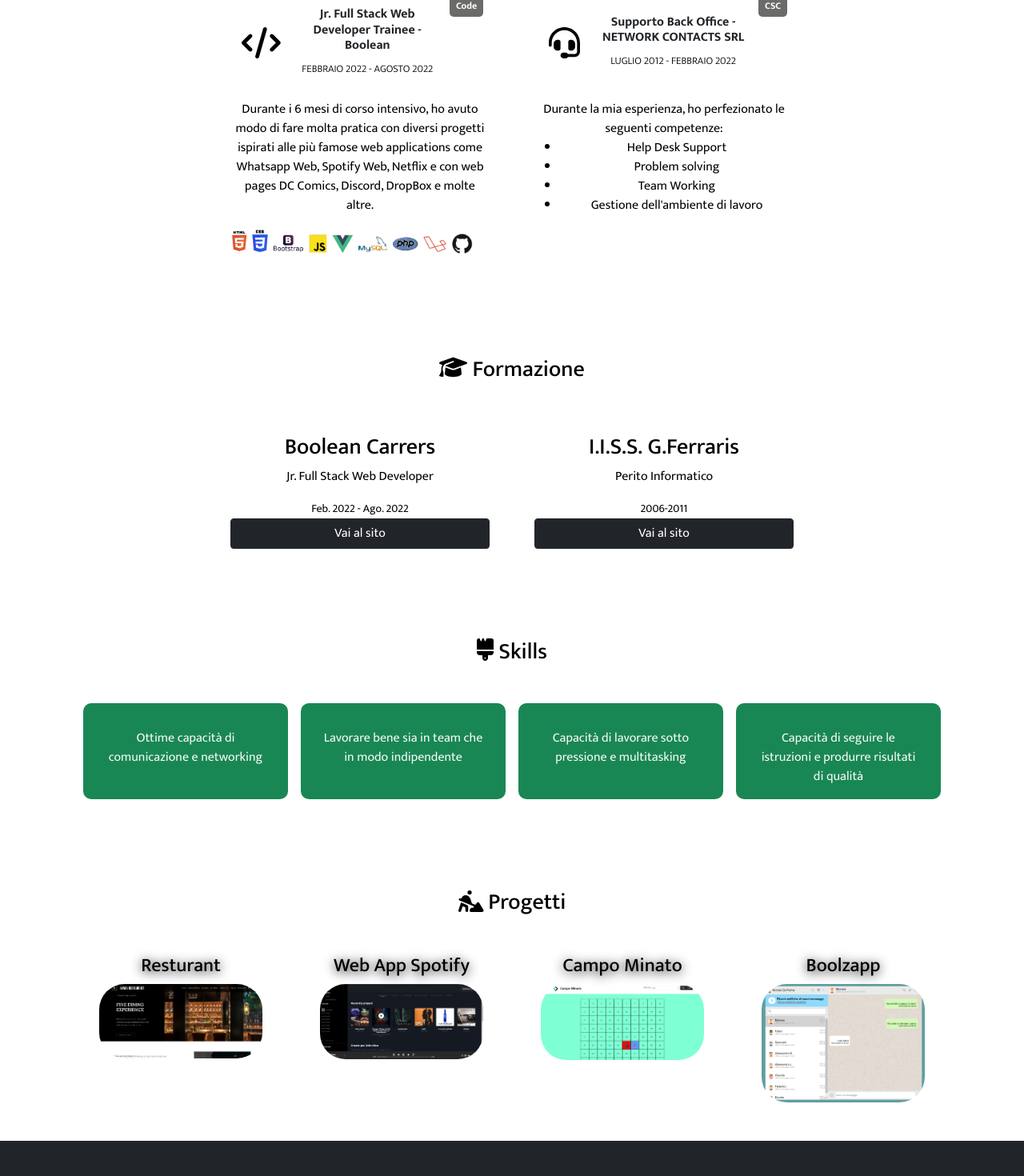
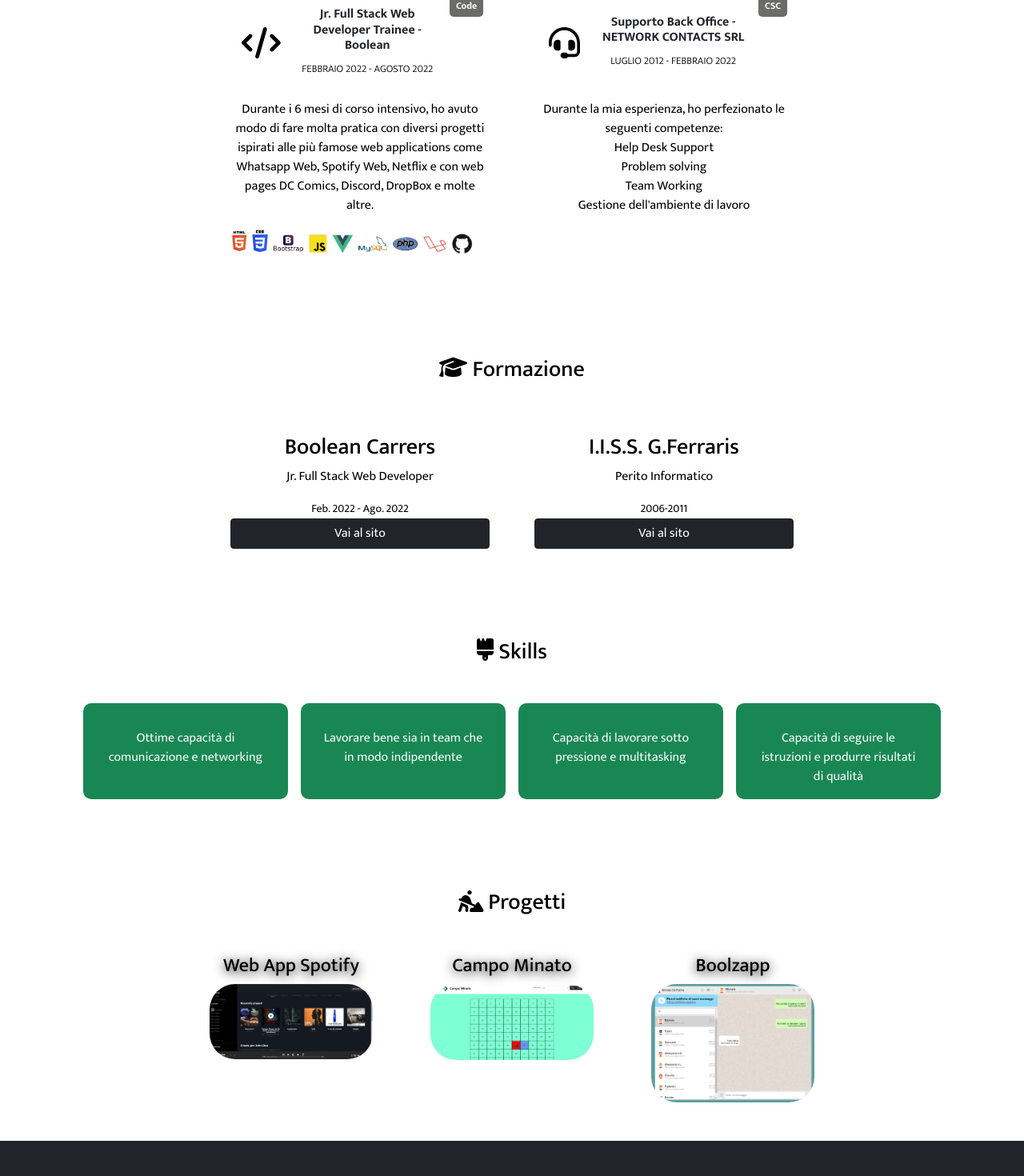
Before and after one commit to nicolas-dp/port_nicolas, a Vue app: page / in a window 1280 px wide. Shown: the part 1191-2661 px from the top of the page at 80% size. Built offline with nearby package versions, Linux system fonts and the light colour scheme.

Commit message:
Fix view bug

```diff
--- a/src/components/MainComponent.vue
+++ b/src/components/MainComponent.vue
@@ -79,7 +79,7 @@
               </div>
               <div class="mt-2">
                 <p>Durante la mia esperienza, ho perfezionato le seguenti competenze:
-                <ul>
+                <ul class="list-unstyled">
                   <li>
                     Help Desk Support
                   </li>
@@ -172,11 +172,11 @@
         <h3 data-aos="fade-down" class="mb-5"><font-awesome-icon icon="fa-solid fa-person-digging" /> Progetti</h3>
 
         <div class="row row-cols-1 row-cols-md-5 row-cols-lg-5 justify-content-center gap-5">
-          <div class="col" data-aos="zoom-in-down">
+          <!-- <div class="col" data-aos="zoom-in-down">
             <div class="flip-container" ontouchstart="this.classList.toggle('hover');">
               <div class="flipper">
                   <div class="front">
-                    <h4 class="text-black" style="filter: drop-shadow(0px 2px 7px black);">Resturant</h4>
+                    <h4 class="text-black" style="filter: drop-shadow(0px 2px 7px black);">Restaurant</h4>
                     <img class="img-fluid" src="@/assets/img/resturant.png" alt="view resturant">
                   </div>
                   <div class="back">
@@ -187,7 +187,7 @@
                   </div>
               </div>
             </div>
-          </div>
+          </div> -->
 
           <div class="col" data-aos="zoom-in-down">
             <div class="flip-container" ontouchstart="this.classList.toggle('hover');">
```
